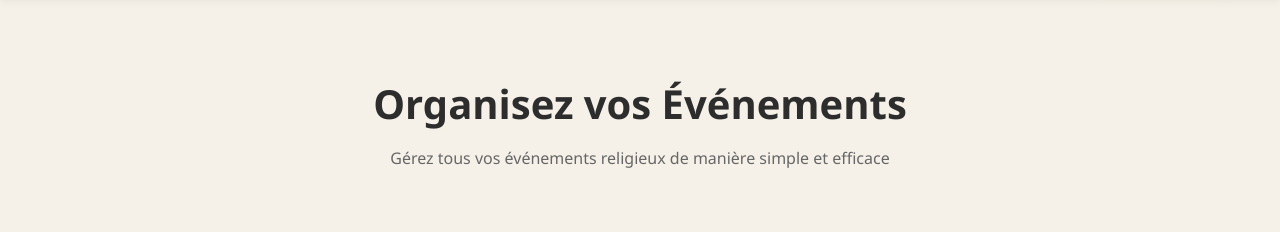
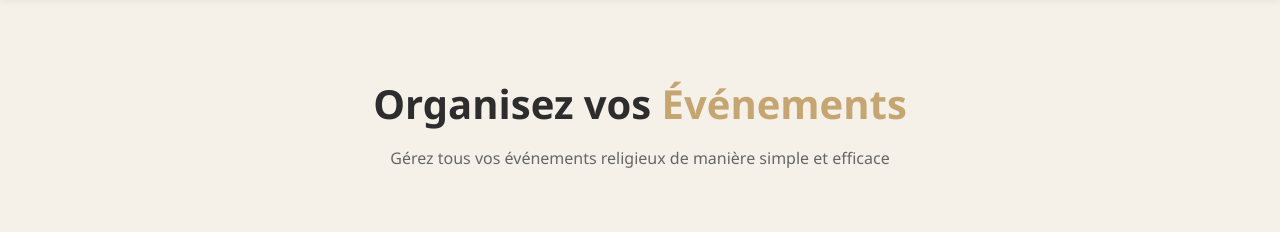
Before and after one commit to Salamjean/E-messe, a Laravel app: page /evenements in a window 1280 px wide. Shown: the part 72-305 px from the top of the page. Run offline with Laravel 12, Linux system fonts and the light colour scheme; some libraries are stand-ins or nearby versions.

Commit message:
09/12/2025:Creation des elements du site web

```diff
--- a/resources/views/pages/evenements.blade.php
+++ b/resources/views/pages/evenements.blade.php
@@ -5,7 +5,9 @@
         <div class="container">
             <div class="row align-items-center">
                 <div class="col-lg-12 text-center">
-                    <h1 class="hero-title">Organisez vos Événements</h1>
+                    <h1 class="hero-title">
+                        Organisez vos <span class="highlight-text">Événements</span>
+                    </h1>
                     <p class="hero-subtitle">Gérez tous vos événements religieux de manière simple et efficace</p>
                 </div>
             </div>
@@ -145,6 +147,17 @@
     </section>
 
     <style>
+        :root {
+            --primary-gold: #C5A572;
+            --dark-gold: #A67D3D;
+            --light-gold: #E8D5B5;
+            --bg-cream: #FBF8F3;
+            --text-dark: #2D2D2D;
+            --text-gray: #6B7280;
+            --white: #FFFFFF;
+            --shadow: rgba(0, 0, 0, 0.1);
+        }
+
         /* Global Styles */
         body {
             font-family: 'Segoe UI', Tahoma, Geneva, Verdana, sans-serif;
@@ -163,6 +176,12 @@
             font-weight: 700;
             color: #2d2d2d;
             margin-bottom: 1rem;
+        }
+
+        .highlight-text {
+            color: var(--primary-gold);
+            position: relative;
+            display: inline-block;
         }
 
         .hero-subtitle {
```
